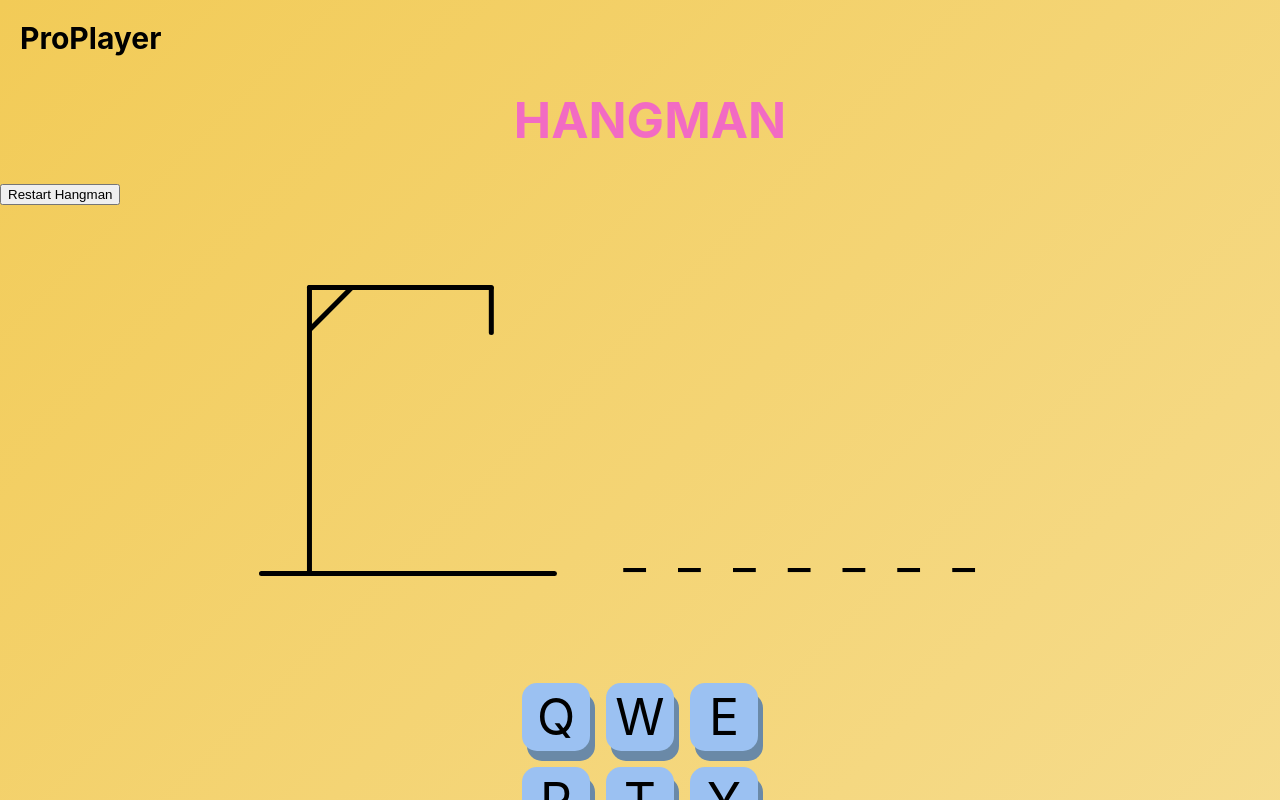
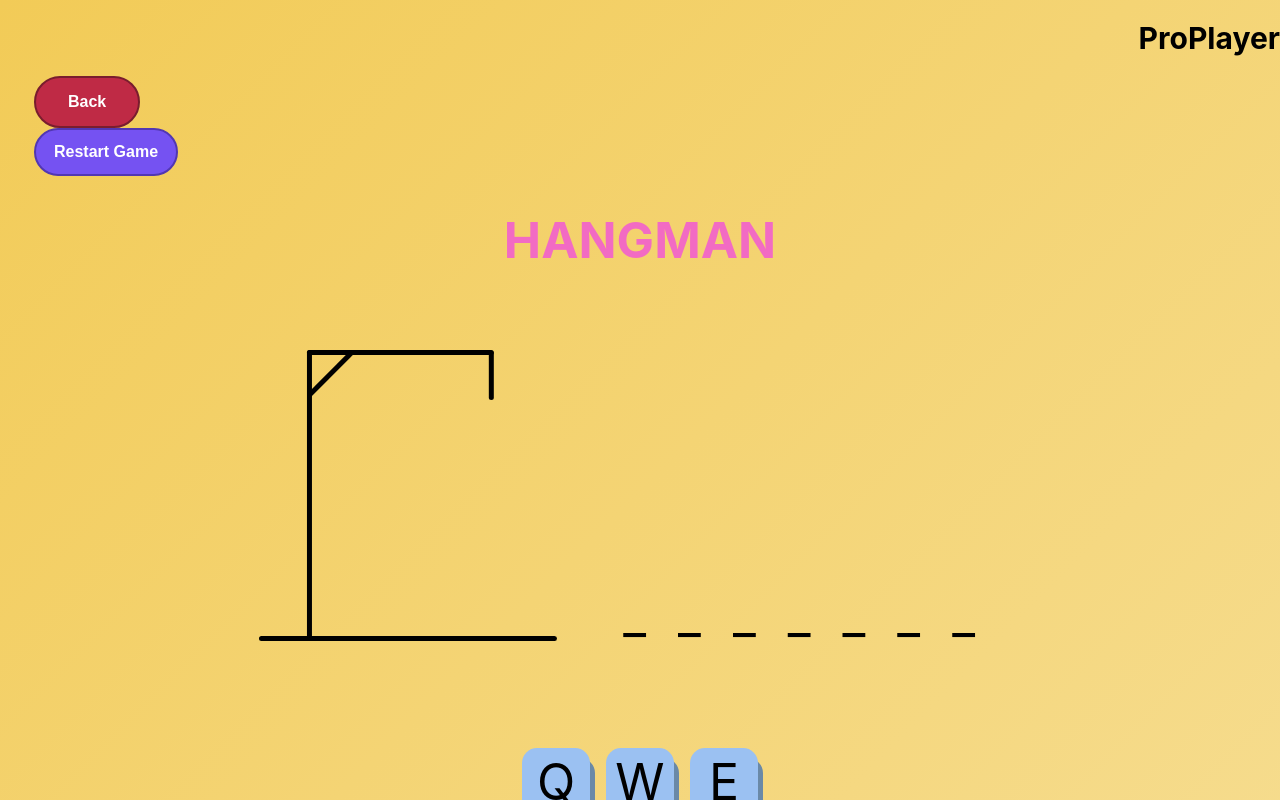
Before and after one commit to AnnaKiira/ProPlayer, a React (Create React App) app: page / in a window 1280 px wide. Both pictures are taken after a click on the button "Play Hangman". Shown: the top 800 px of the page. Built offline with nearby package versions, Linux system fonts and the light colour scheme.

Commit message:
styled reset and back buttons. I have decided I want the reset game functionality to be in App.js and then use it as a prop in each game. So I will have to implement that

```diff
--- a/public/style.css
+++ b/public/style.css
@@ -2,13 +2,15 @@ body {
     background: linear-gradient(135deg, #F2CB57, #f7e19e);
 }
 
-/* .resetGameBtn {
-    font-family: inherit;
-    font-size: 1rem;
-    width: 110px;
-    height: 50px;
-    background-color: #B34235;
-    color: #F9F3E9;
-    border-radius: 2rem;
+.resetGameBtn {
+    display: flex;
+    background-color: #7552F2;
+    border: 2px solid #5237b2;
+    color: #FFFFFF;
+    padding: 13px 18px;
+    font-size: 16px;
+    font-weight: bold;
     cursor: pointer;
-} */
+    border-radius: 50px;
+    margin: 0 0 0 34px;
+}
--- a/src/App.css
+++ b/src/App.css
@@ -1,5 +1,6 @@
 .gamescontainer h1 {
-  margin-left: 20px;
+  display: flex;
+  justify-content: flex-end;
   font-size: 30px;
 }
 
--- a/src/App.js
+++ b/src/App.js
@@ -12,6 +12,12 @@ function App() {
 
       <h1>ProPlayer</h1>
 
+      {selectedGame && (
+        <div className='actionBtn'>
+          <button className='backBtn' onClick={() => setSelectedGame(null)}>Back</button>
+        </div>
+      )}
+
       {!selectedGame && (
         <div className='gamesBtn'>
       <button onClick={() => setSelectedGame('Hangman')}>Play Hangman</button>
@@ -24,11 +30,7 @@ function App() {
       {selectedGame === 'Wordle' && <Wordle />}
       {selectedGame === 'NumberGuesser' && <NumberGuesser />}
 
-      {selectedGame && (
-        <div>
-          <button className='backBtn' onClick={() => setSelectedGame(null)}>BACK</button>
-        </div>
-      )}
+
 
     </div>
   )
--- a/src/games/hangman/Hangman.js
+++ b/src/games/hangman/Hangman.js
@@ -48,11 +48,13 @@ function Hangman() {
     return (
         <div className='hangmanGame'>
 
+            <div className='actionBtn'>
+                <button className='resetGameBtn' onClick={startNewGame}>Restart Game</button>
+            </div>
+
+
             <h1>HANGMAN</h1>
 
-            <div className='resetGameBtn'>
-                <button onClick={startNewGame}>Restart Hangman</button>
-            </div>
 
             <div className='hangmanContainer'>
 
```
